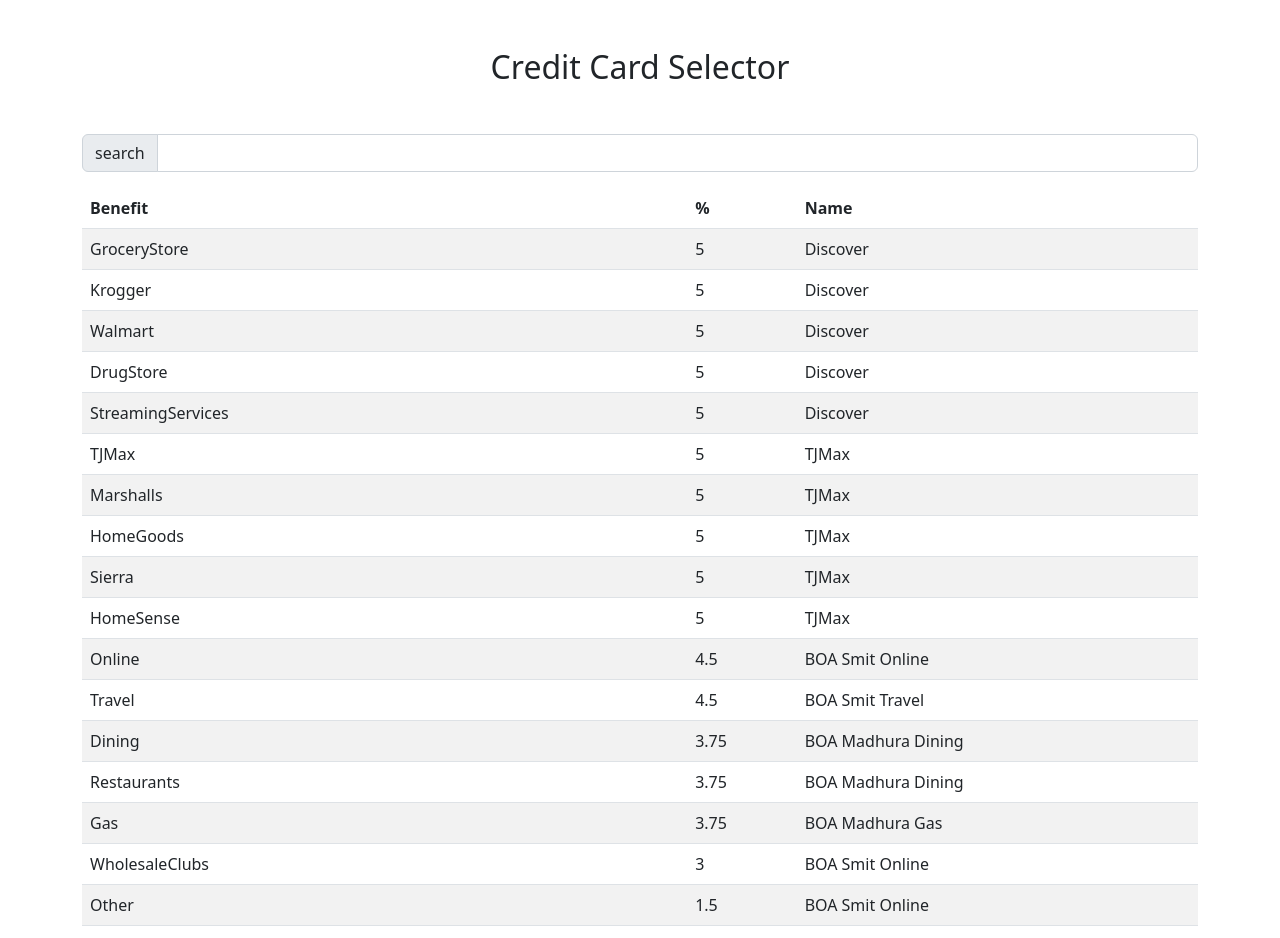
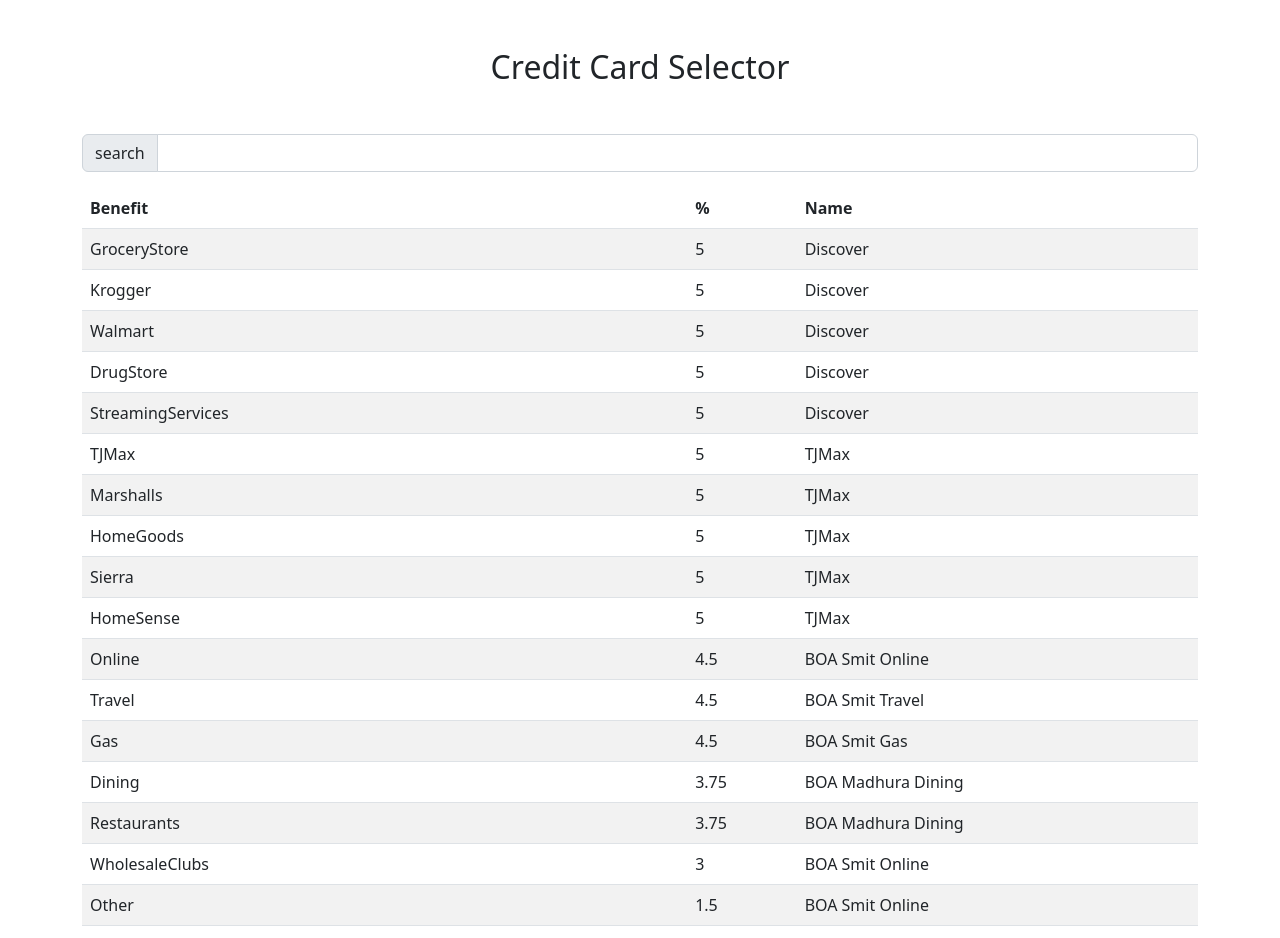
Before and after one commit to smitdesai16/credit-card-selector, a React (Vite) app: page / in a window 1280 px wide. Shown: the top 938 px of the page. Built offline with nearby package versions, Linux system fonts and the light colour scheme.

Commit message:
Gas card is owned by smit

```diff
--- a/src/Utilities.ts
+++ b/src/Utilities.ts
@@ -9,7 +9,7 @@
 	const boa1 = new BankOfAmericaCreditCard("BOA Smit Online", BankOfAmericaPreferredRewards.Platinum, BankOfAmerica3PercentBenefit.Online);
 	const boa2 = new BankOfAmericaCreditCard("BOA Smit Travel", BankOfAmericaPreferredRewards.Platinum, BankOfAmerica3PercentBenefit.Travel);
 	const boa3 = new BankOfAmericaCreditCard("BOA Madhura Dining", BankOfAmericaPreferredRewards.Gold, BankOfAmerica3PercentBenefit.Dining);
-	const boa4 = new BankOfAmericaCreditCard("BOA Madhura Gas", BankOfAmericaPreferredRewards.Gold, BankOfAmerica3PercentBenefit.Gas);
+	const boa4 = new BankOfAmericaCreditCard("BOA Smit Gas", BankOfAmericaPreferredRewards.Platinum, BankOfAmerica3PercentBenefit.Gas);
 	const discover = new DiscoverCreditCard();
 	const tjMax = new TJMaxCreditCard();
 
```
